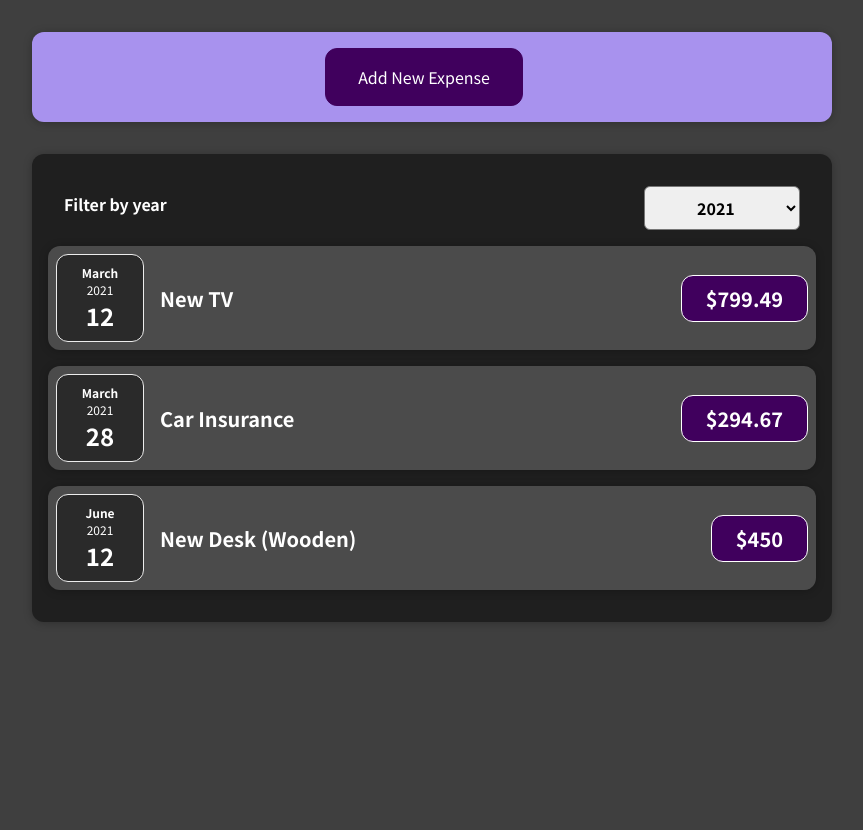
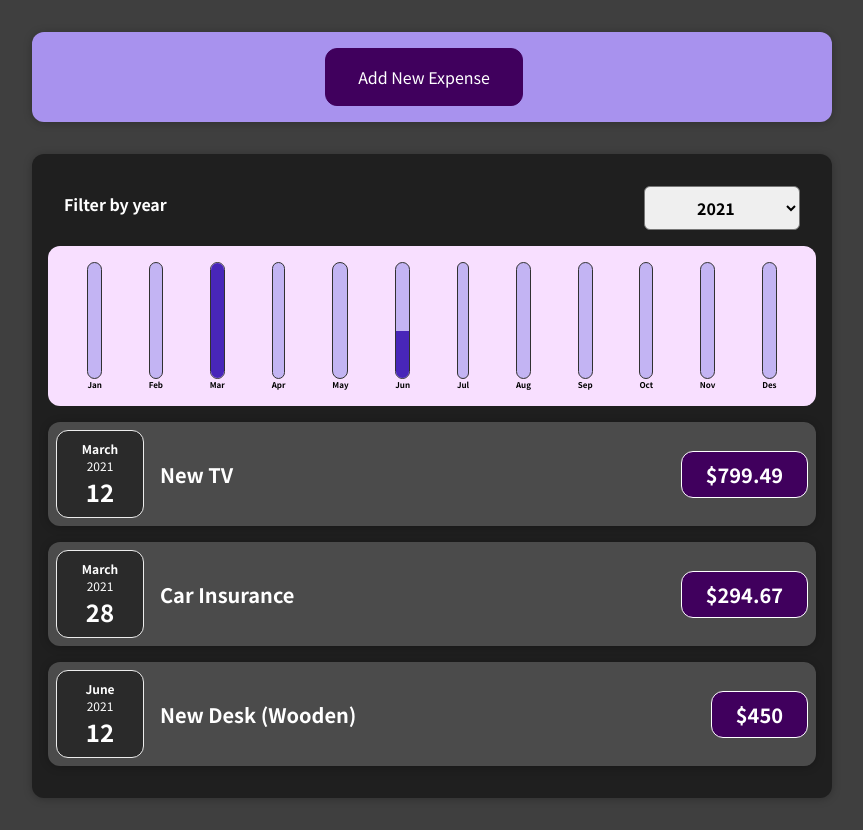
Before and after one commit to RizkiHerdaID/react-complete-guide, a React (Create React App) app: page / in a window 1280 px wide. Shown: the whole page, without its empty margins (208-1071 px from the left). Before the commit the page ends 800 px from the top, so only its background shows below. Built offline with nearby package versions, Linux system fonts and the light colour scheme.

Commit message:
add expenses chart

```diff
--- /dev/null
+++ b/src/components/Chart/Chart.css
@@ -0,0 +1,9 @@
+.chart {
+  padding: 1rem;
+  border-radius: 12px;
+  background-color: #f8dfff;
+  text-align: center;
+  display: flex;
+  justify-content: space-around;
+  height: 10rem;
+}
--- /dev/null
+++ b/src/components/Chart/Chart.js
@@ -0,0 +1,24 @@
+import React from "react";
+
+import ChartBar from "./ChartBar";
+import "./Chart.css";
+
+const Chart = (props) => {
+  const dataPointValues = props.dataPoints.map((dataPoint) => dataPoint.value);
+  const totalMaximum = Math.max(...dataPointValues);
+
+  return (
+    <div className="chart">
+      {props.dataPoints.map((dataPoint) => (
+        <ChartBar
+          key={dataPoint.label}
+          value={dataPoint.value}
+          maxValue={totalMaximum}
+          label={dataPoint.label}
+        />
+      ))}
+    </div>
+  );
+};
+
+export default Chart;
--- /dev/null
+++ b/src/components/Chart/ChartBar.css
@@ -0,0 +1,30 @@
+.chart-bar {
+  height: 100%;
+  display: flex;
+  flex-direction: column;
+  align-items: center;
+}
+
+.chart-bar__inner {
+  height: 100%;
+  width: 100%;
+  border: 1px solid #313131;
+  border-radius: 12px;
+  background-color: #c3b4f3;
+  overflow: hidden;
+  display: flex;
+  flex-direction: column;
+  justify-content: flex-end;
+}
+
+.chart-bar__fill {
+  background-color: #4826b9;
+  width: 100%;
+  transition: all 0.3s ease-out;
+}
+
+.chart-bar__label {
+  font-weight: bold;
+  font-size: 0.5rem;
+  text-align: center;
+}
--- /dev/null
+++ b/src/components/Chart/ChartBar.js
@@ -0,0 +1,25 @@
+import React from "react";
+
+import "./ChartBar.css";
+
+const ChartBar = (props) => {
+  let barFillHeight = "0%";
+
+  if (props.maxValue > 0) {
+    barFillHeight = Math.round((props.value / props.maxValue) * 100) + "%";
+  }
+
+  return (
+    <div className="chart-bar">
+      <div className="chart-bar__inner">
+        <div
+          className="chart-bar__fill"
+          style={{ height: barFillHeight }}
+        ></div>
+      </div>
+      <div className="chart-bar__label">{props.label}</div>
+    </div>
+  );
+};
+
+export default ChartBar;
--- a/src/components/Expenses/Expenses.js
+++ b/src/components/Expenses/Expenses.js
@@ -4,6 +4,7 @@
 import Card from "../UI/Card";
 import "./Expenses.css";
 import ExpensesList from "./ExpensesList";
+import ExpensesChart from "./ExpensesChart";
 
 const Expenses = (props) => {
   const [filteredYear, setFilteredYear] = useState("2021");
@@ -22,7 +23,8 @@
         selected={filteredYear}
         onChangeFilter={filterChangeHandler}
       />
-      <ExpensesList items={filteredExpenses}/>
+      <ExpensesChart expenses={filteredExpenses} />
+      <ExpensesList items={filteredExpenses} />
     </Card>
   );
 };
--- /dev/null
+++ b/src/components/Expenses/ExpensesChart.js
@@ -0,0 +1,29 @@
+import React from "react";
+
+import Chart from "../Chart/Chart";
+
+const ExpensesChart = (props) => {
+  const chartDataPoints = [
+    { label: "Jan", value: 0 },
+    { label: "Feb", value: 0 },
+    { label: "Mar", value: 0 },
+    { label: "Apr", value: 0 },
+    { label: "May", value: 0 },
+    { label: "Jun", value: 0 },
+    { label: "Jul", value: 0 },
+    { label: "Aug", value: 0 },
+    { label: "Sep", value: 0 },
+    { label: "Oct", value: 0 },
+    { label: "Nov", value: 0 },
+    { label: "Des", value: 0 },
+  ];
+
+  for (const expense of props.expenses) {
+    const expenseMonth = expense.date.getMonth();
+    chartDataPoints[expenseMonth].value += expense.amount;
+  }
+
+  return <Chart dataPoints={chartDataPoints} />;
+};
+
+export default ExpensesChart;
```
